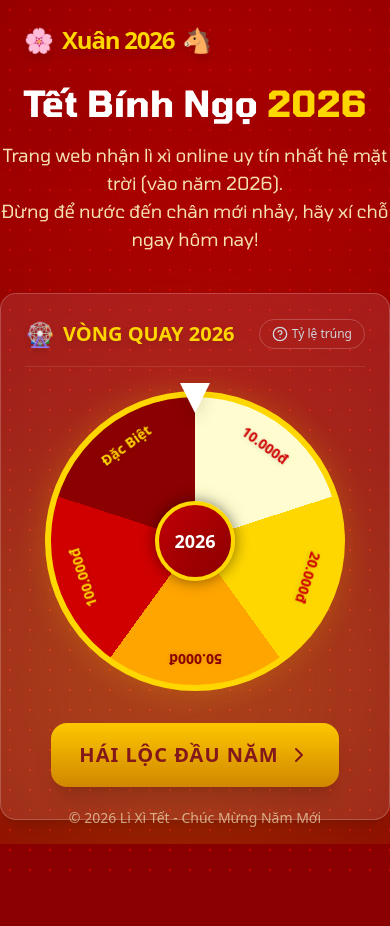
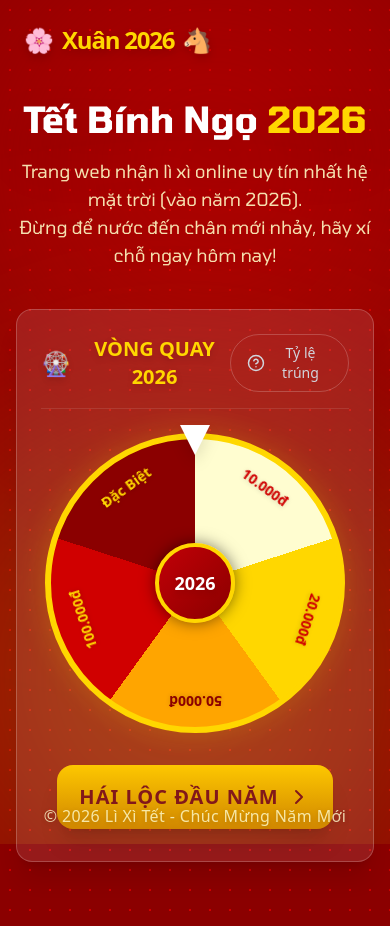
Before and after one commit to dangminhtai/sharelixi, a React (Vite) app: page / in a window 390 px wide. Before the commit the page ends 884 px from the top, so only its background shows below. Built offline with nearby package versions, Linux system fonts and the light colour scheme.

Commit message:
fix(ui): responsive footer, wheel resizing and restore custom scrollbar

```diff
--- a/src/components/features/LuckyWheel.tsx
+++ b/src/components/features/LuckyWheel.tsx
@@ -115,9 +115,9 @@ export const LuckyWheel: React.FC = () => {
                 </h3>
                 <button
                     onClick={() => setShowRules(true)}
-                    className="flex items-center gap-1 text-xs md:text-sm text-gray-300 hover:text-white hover:bg-white/10 px-3 py-1.5 rounded-full transition-all border border-white/20"
+                    className="flex items-center gap-1 text-sm text-gray-300 hover:text-white hover:bg-white/10 px-4 py-2 rounded-full transition-all border border-white/20 active:scale-95 touch-manipulation"
                 >
-                    <HelpCircle className="w-4 h-4" />
+                    <HelpCircle className="w-5 h-5" />
                     <span>Tỷ lệ trúng</span>
                 </button>
             </div>
@@ -125,13 +125,13 @@ export const LuckyWheel: React.FC = () => {
             <div className="flex flex-col items-center gap-8">
 
                 {/* === PHẦN 1: VÒNG QUAY (TRÊN) === */}
-                <div className="relative w-[300px] h-[300px] md:w-[350px] md:h-[350px] flex-shrink-0 group mx-auto">
+                <div className="relative w-[85vw] h-[85vw] max-w-[300px] max-h-[300px] md:max-w-[350px] md:max-h-[350px] flex-shrink-0 group mx-auto">
                     {/* Kim chỉ */}
                     <div className="absolute top-0 left-1/2 -translate-x-1/2 -translate-y-2 z-20 w-0 h-0 border-l-[15px] border-l-transparent border-r-[15px] border-r-transparent border-t-[30px] border-t-white drop-shadow-xl filter drop-shadow-[0_0_5px_rgba(255,255,255,0.8)]"></div>
 
                     {/* Vòng quay */}
                     <div
-                        className={`w-full h-full rounded-full border-[6px] border-tet-gold shadow-[0_0_30px_rgba(255,215,0,0.2)] relative overflow-hidden transition-transform duration-[3000ms] cubic-bezier(0.25, 0.1, 0.25, 1) ${hasSpun ? 'opacity-80 grayscale-[30%]' : ''}`}
+                        className={`w-full h-full rounded-full border-[6px] border-tet-gold shadow-[0_0_30px_rgba(255,215,0,0.2)] relative overflow-hidden transition-transform duration-[3000ms] cubic-bezier(0.25, 0.1, 0.25, 1) ${hasSpun ? 'opacity-80 grayscale-[30%]' : 'hover:scale-[1.02] duration-300'}`}
                         style={{
                             transform: `rotate(${rotation}deg)`,
                             background: `conic-gradient(
--- a/src/components/layout/Footer.tsx
+++ b/src/components/layout/Footer.tsx
@@ -1,7 +1,9 @@
 export const Footer = () => {
     return (
-        <footer className="fixed bottom-0 left-0 right-0 p-4 text-center text-sm text-tet-cream opacity-60 z-50">
-            <p>© 2026 Lì Xì Tết - Chúc Mừng Năm Mới</p>
+        <footer className="fixed bottom-0 left-0 right-0 p-4 text-center z-50 w-full">
+            <p className="text-tet-cream/80 font-medium tracking-wide drop-shadow-sm" style={{ fontSize: 'clamp(1rem, 3vw, 1.25rem)' }}>
+                © 2026 Lì Xì Tết - Chúc Mừng Năm Mới
+            </p>
         </footer>
     );
 };
--- a/src/components/layout/MainLayout.tsx
+++ b/src/components/layout/MainLayout.tsx
@@ -8,7 +8,7 @@ interface MainLayoutProps {
 
 export const MainLayout: React.FC<MainLayoutProps> = ({ children }) => {
     return (
-        <div className="min-h-screen flex flex-col items-center justify-center overflow-hidden relative">
+        <div className="min-h-screen flex flex-col relative overflow-x-hidden">
             {/* Background Bubbles from Template */}
             <div className="fixed inset-0 pointer-events-none z-0 overflow-hidden">
                 <div className="absolute top-[-10%] left-[-10%] w-[500px] h-[500px] bg-tet-red rounded-full mix-blend-multiply filter blur-[128px] opacity-50 animate-pulse-slow"></div>
@@ -16,7 +16,7 @@ export const MainLayout: React.FC<MainLayoutProps> = ({ children }) => {
             </div>
 
             <Header />
-            <main className="flex-1 w-full flex flex-col items-center justify-center z-10 relative overflow-y-auto overflow-x-hidden pt-20 pb-16">
+            <main className="flex-1 w-full flex flex-col items-center justify-start z-10 relative pt-24 pb-16 px-4">
                 {children}
             </main>
             <Footer />
--- a/src/index.css
+++ b/src/index.css
@@ -82,9 +82,35 @@
 
 @layer base {
   body {
-    @apply bg-tet-dark text-tet-cream overflow-hidden;
+    @apply bg-tet-dark text-tet-cream overflow-x-hidden;
+    /* Chỉ ẩn thanh cuộn ngang */
     background-image: radial-gradient(var(--color-tet-red) 1px, transparent 1px);
     background-size: 20px 20px;
+  }
+
+  /* Custom Scrollbar */
+  ::-webkit-scrollbar {
+    width: 10px;
+    height: 10px;
+  }
+
+  ::-webkit-scrollbar-track {
+    background: #8B0000;
+    /* Tet Dark */
+    border-left: 1px solid rgba(255, 215, 0, 0.1);
+  }
+
+  ::-webkit-scrollbar-thumb {
+    background: linear-gradient(to bottom, #FFD700, #FFA500);
+    /* Gold Gradient */
+    border-radius: 5px;
+    border: 2px solid #8B0000;
+    /* Padding effect */
+  }
+
+  ::-webkit-scrollbar-thumb:hover {
+    background: linear-gradient(to bottom, #FFE55C, #FFC107);
+    /* Lighter Gold */
   }
 }
 
```
Also changed, not shown: src/assets/images/2026.png (added), 2 other files (tests, documents, lock files or other folders).
